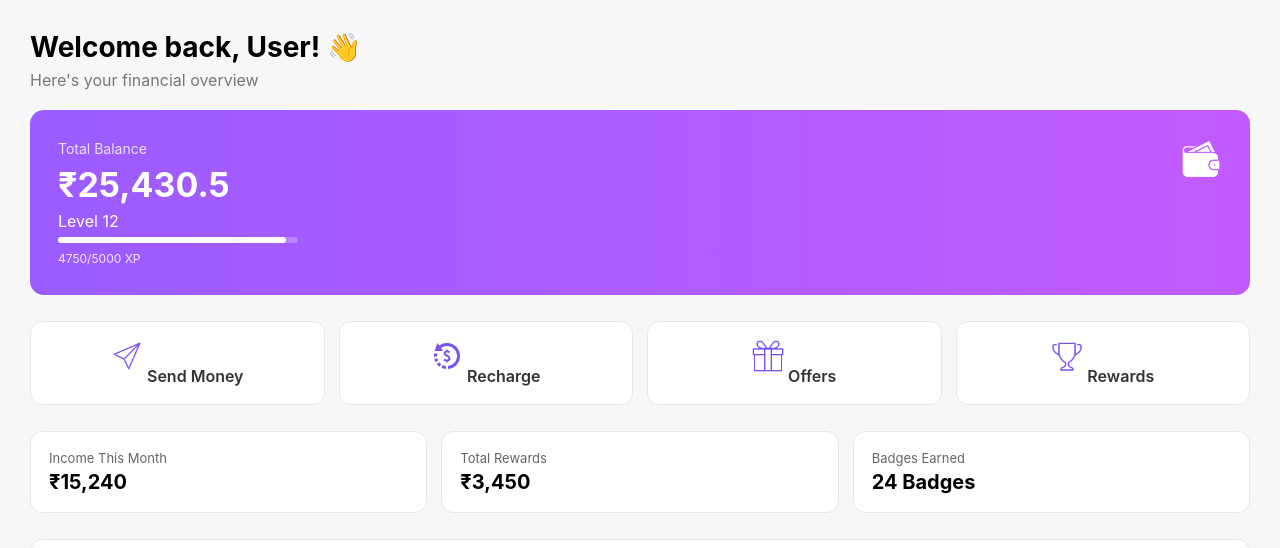
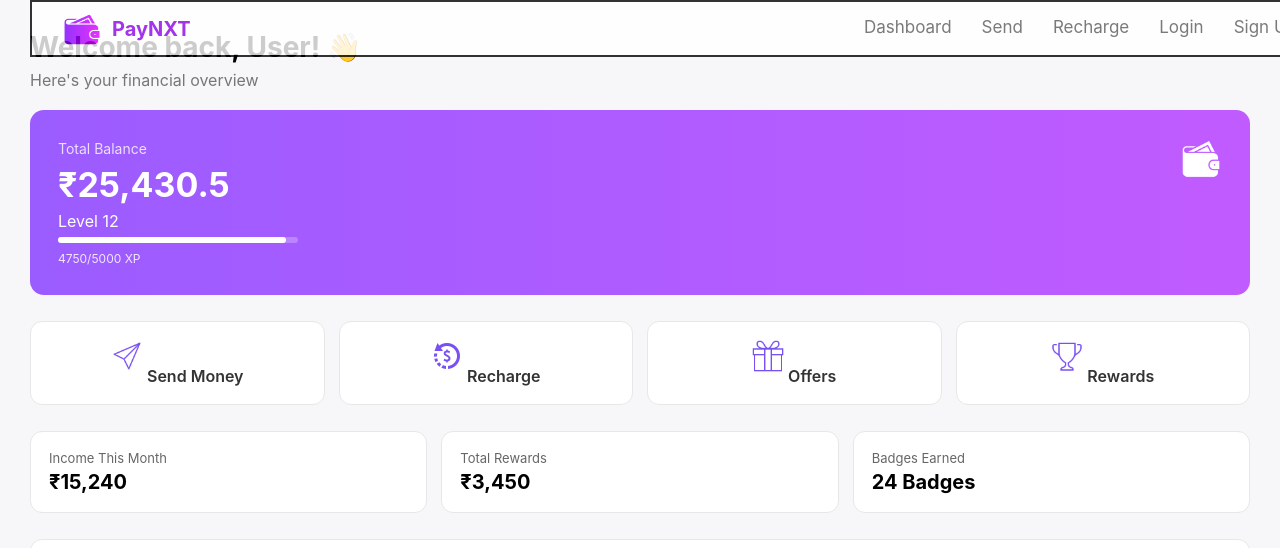
Before and after one commit to Swaraj808-dev/PayNXT, a plain HTML site: page dashboard.html in a window 1280 px wide. Shown: the top 548 px of the page. Drawn offline with Linux system fonts and the light colour scheme.

Commit message:
Add files via upload

```diff
--- a/dashboard.css
+++ b/dashboard.css
@@ -1,13 +1,53 @@
 * {
   margin: 0;
   padding: 0;
-  box-sizing: border-box;
   font-family: "Inter", sans-serif;
 }
 
 body {
   background: #f7f7f9;
   padding: 30px;
+}
+#navbar {
+  position:fixed;
+  top: 0;
+  width: 100%;
+  height: 23px;
+  background-color: hsl(0 0% 100%);
+  opacity: 80%;
+  border: 2px solid black;
+  padding: 15px 0;
+}
+#logo:hover {
+  color: #4a0572;
+  cursor: pointer;
+}
+
+#logo {
+  font-weight: bold;
+  font-size: 20px;
+  color: #8c03e8;
+  text-decoration: none;
+  padding-left: 10px;
+}
+.logo-img{
+    width:40px;
+    height:35px;
+    float:left;
+    margin-left:30px;
+    margin-top:-5px;
+}
+
+.nav-item:hover {
+  color: #8c03e8;
+  cursor: pointer;
+}
+.nav-item {
+  float: right;
+  color: rgba(0, 0, 0, 0.649);
+  font-size: 17px;
+  margin: 0 15px;
+  text-decoration: none;
 }
 
 .welcome {
--- a/dashboard.html
+++ b/dashboard.html
@@ -7,6 +7,18 @@
     <link rel="stylesheet" href="dashboard.css">
 </head>
 <body>
+    <div id="navbar">
+    <a href="home.html">
+    <img src="wallet.png" class="logo-img">
+    </a>
+    <a id="logo" href="home.html">PayNXT</a>
+    <a class="nav-item" href="signup.html">Sign Up</a>
+    <a class="nav-item" href="login.html">Login</a>
+    <a class="nav-item" href="recharge.html">Recharge</a>
+    <a class="nav-item" href="send.html">Send</a>
+    <a class="nav-item" href="dashboard.html">Dashboard</a>
+    </div>
+
     <section class="welcome">
         <h2>Welcome back, User! 👋</h2>
         <p>Here's your financial overview</p>
--- a/home.css
+++ b/home.css
@@ -1,6 +1,7 @@
 * {
   margin: 0;
   padding: 0;
+  font-family: "Inter", sans-serif;
 }
 body {
   font-family: Arial, sans-serif;
```
